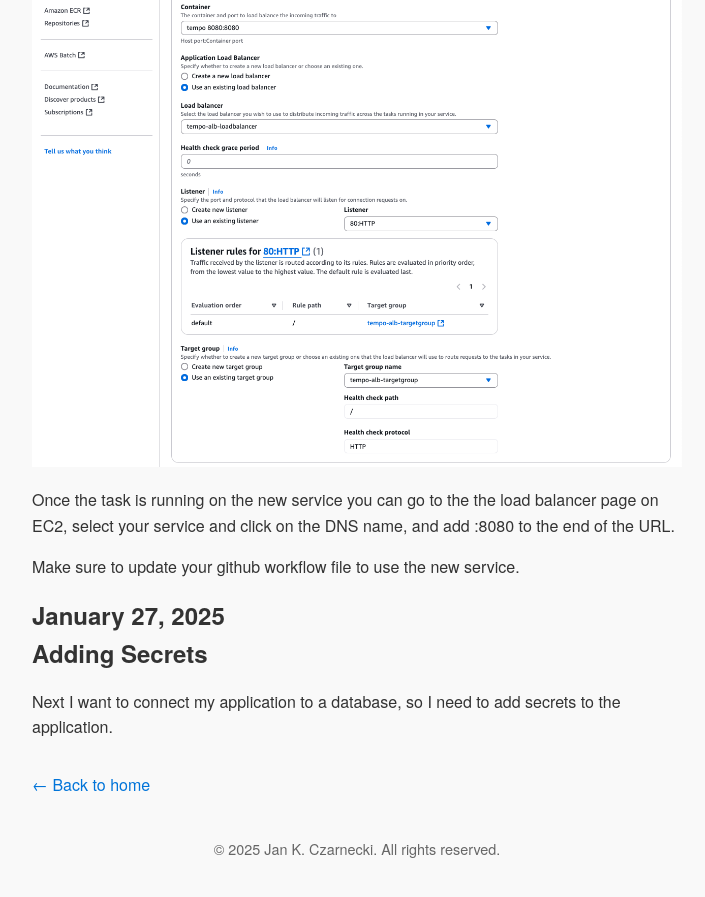
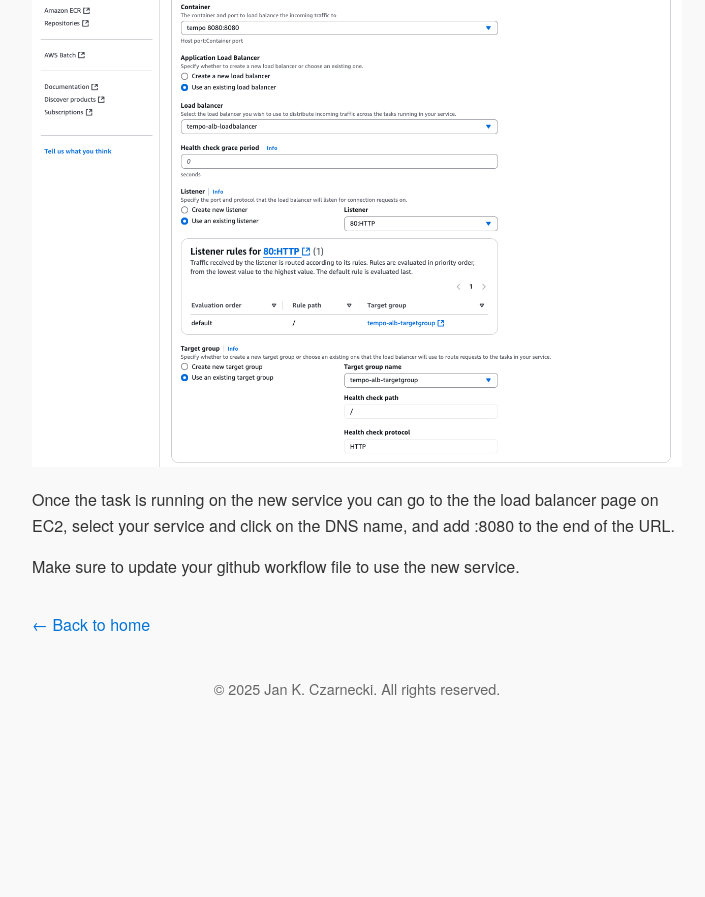
Before and after one commit to janpc01/janpc01.github.io, a Jekyll site: the page built from _posts/2025-01-24-deploy-springboot-app-AWS.md, in a window 1280 px wide and 900 px high, scrolled down 20019 px. Shown: the top 897 px of the window, without its empty margins (283-988 px from the left). Built offline with Jekyll 4.4.1, drawn with Linux system fonts in a browser that asks for light colours; some web fonts are replaced; comment, search, counter and statistics services are not loaded; after the commit the page ends 20759 px from its top, so only the background shows below that.

Commit message:
Update 2025-01-24-deploy-springboot-app-AWS.md

```diff
--- a/_posts/2025-01-24-deploy-springboot-app-AWS.md
+++ b/_posts/2025-01-24-deploy-springboot-app-AWS.md
@@ -429,9 +429,3 @@
 Once the task is running on the new service you can go to the the load balancer page on EC2, select your service and click on the DNS name, and add :8080 to the end of the URL.
 
 Make sure to update your github workflow file to use the new service.
-
-## January 27, 2025
-
-## Adding Secrets
-
-Next I want to connect my application to a database, so I need to add secrets to the application.
```
